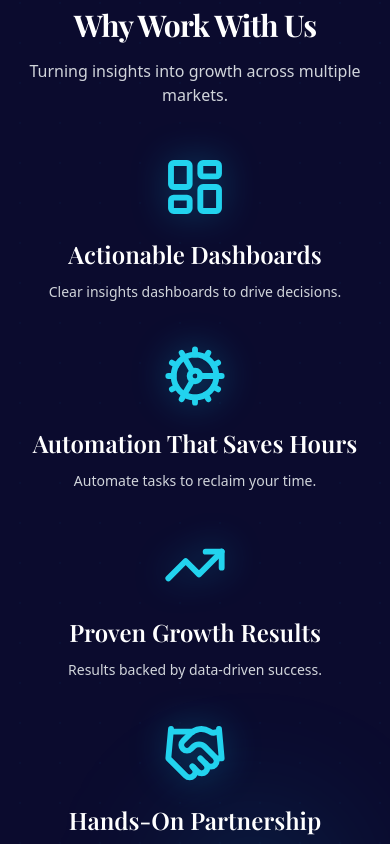
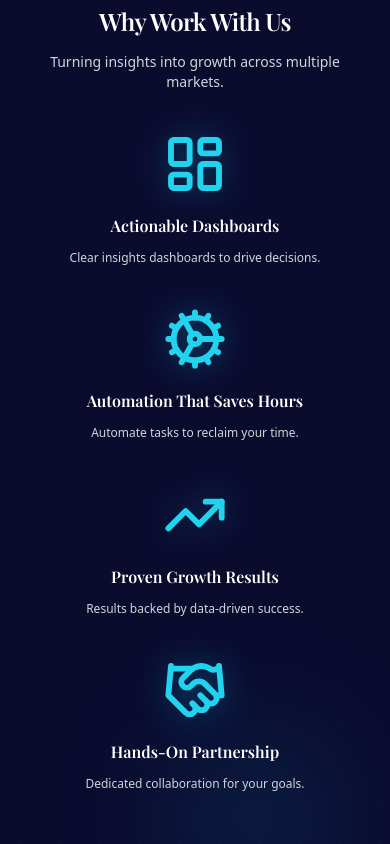
Before and after one commit to kartik-7877/statixgrowth-site, a Next.js app: page / in a window 390 px wide. Shown: the part 1300-2144 px from the top of the page. Built offline with nearby package versions, Linux system fonts and the light colour scheme.

Commit message:
Update WhyWorkWithUs section with optimized font sizes and spacing

```diff
--- a/components/WhyWorkWithUs.js
+++ b/components/WhyWorkWithUs.js
@@ -9,7 +9,7 @@ export default function WhyWorkWithUs() {
         py-16 sm:py-20 md:py-24
       "
     >
-      {/* subtle dotted bg like the hero */}
+      {/* dotted background like hero */}
       <div
         aria-hidden="true"
         className="
@@ -21,7 +21,7 @@ export default function WhyWorkWithUs() {
         "
       />
 
-      {/* soft spotlight/glow (not a rectangle) */}
+      {/* soft cyan glow */}
       <div
         aria-hidden="true"
         className="
@@ -33,135 +33,83 @@ export default function WhyWorkWithUs() {
       />
 
       <div className="relative z-10 max-w-7xl mx-auto px-5 sm:px-8">
-        {/* Heading */}
+        {/* Main Heading */}
         <h2
           className="
-            font-display text-white tracking-tight text-center
-            text-3xl sm:text-4xl md:text-5xl font-bold
+            font-display tracking-tight text-white mb-4
+            text-2xl sm:text-3xl md:text-5xl
+            font-semibold md:font-bold leading-[1.2] text-center
           "
         >
           Why Work With Us
         </h2>
 
-        {/* Subheading */}
+        {/* Section Subheading */}
         <p
           className="
-            font-sans text-gray-300 text-center
-            mt-4 sm:mt-5 md:mt-6
-            text-base sm:text-lg md:text-xl
+            font-sans mt-4 sm:mt-4 text-sm sm:text-base md:text-xl
+            text-gray-300 text-center mb-10 sm:mb-12 md:mb-14
           "
         >
           Turning insights into growth across multiple markets.
         </p>
 
-        {/* Items */}
+        {/* Features Grid */}
         <div
           className="
-            mt-12 md:mt-16
             grid grid-cols-1 sm:grid-cols-2 md:grid-cols-4
-            gap-10 md:gap-12
+            gap-10 sm:gap-12 md:gap-14
           "
         >
-          {/* Item 1 */}
+          {/* Item */}
           <div className="flex flex-col items-center text-center">
             <LayoutDashboard
-              className="
-                w-16 h-16 sm:w-16 sm:h-16
-                text-cyan-400
-                drop-shadow-[0_0_18px_rgba(0,200,255,0.35)]
-              "
+              className="w-16 h-16 text-cyan-400 drop-shadow-[0_0_18px_rgba(0,200,255,0.35)]"
               strokeWidth={2.2}
             />
-            <h3
-              className="
-                font-display text-white font-semibold
-                text-2xl sm:text-2xl md:text-3xl
-                mt-5 leading-tight
-              "
-            >
-              Actionable
-              <br className="hidden sm:block" />
-              {" "}Dashboards
+            <h3 className="font-display text-white font-semibold text-base sm:text-lg mt-5 leading-tight">
+              Actionable <br className="hidden sm:block" /> Dashboards
             </h3>
-            <p className="font-sans text-gray-300 mt-3 text-sm sm:text-base leading-relaxed">
+            <p className="font-sans text-gray-300 mt-3 text-xs sm:text-sm leading-relaxed">
               Clear insights dashboards to drive decisions.
             </p>
           </div>
 
-          {/* Item 2 */}
           <div className="flex flex-col items-center text-center">
             <Cog
-              className="
-                w-16 h-16 sm:w-16 sm:h-16
-                text-cyan-400
-                drop-shadow-[0_0_18px_rgba(0,200,255,0.35)]
-              "
+              className="w-16 h-16 text-cyan-400 drop-shadow-[0_0_18px_rgba(0,200,255,0.35)]"
               strokeWidth={2.2}
             />
-            <h3
-              className="
-                font-display text-white font-semibold
-                text-2xl sm:text-2xl md:text-3xl
-                mt-5 leading-tight
-              "
-            >
-              Automation
-              <br className="hidden sm:block" />
-              {" "}That Saves Hours
+            <h3 className="font-display text-white font-semibold text-base sm:text-lg mt-5 leading-tight">
+              Automation <br className="hidden sm:block" /> That Saves Hours
             </h3>
-            <p className="font-sans text-gray-300 mt-3 text-sm sm:text-base leading-relaxed">
+            <p className="font-sans text-gray-300 mt-3 text-xs sm:text-sm leading-relaxed">
               Automate tasks to reclaim your time.
             </p>
           </div>
 
-          {/* Item 3 */}
           <div className="flex flex-col items-center text-center">
             <TrendingUp
-              className="
-                w-16 h-16 sm:w-16 sm:h-16
-                text-cyan-400
-                drop-shadow-[0_0_18px_rgba(0,200,255,0.35)]
-              "
+              className="w-16 h-16 text-cyan-400 drop-shadow-[0_0_18px_rgba(0,200,255,0.35)]"
               strokeWidth={2.2}
             />
-            <h3
-              className="
-                font-display text-white font-semibold
-                text-2xl sm:text-2xl md:text-3xl
-                mt-5 leading-tight
-              "
-            >
-              Proven Growth
-              <br className="hidden sm:block" />
-              {" "}Results
+            <h3 className="font-display text-white font-semibold text-base sm:text-lg mt-5 leading-tight">
+              Proven Growth <br className="hidden sm:block" /> Results
             </h3>
-            <p className="font-sans text-gray-300 mt-3 text-sm sm:text-base leading-relaxed">
+            <p className="font-sans text-gray-300 mt-3 text-xs sm:text-sm leading-relaxed">
               Results backed by data-driven success.
             </p>
           </div>
 
-          {/* Item 4 */}
           <div className="flex flex-col items-center text-center">
             <Handshake
-              className="
-                w-16 h-16 sm:w-16 sm:h-16
-                text-cyan-400
-                drop-shadow-[0_0_18px_rgba(0,200,255,0.35)]
-              "
+              className="w-16 h-16 text-cyan-400 drop-shadow-[0_0_18px_rgba(0,200,255,0.35)]"
               strokeWidth={2.2}
             />
-            <h3
-              className="
-                font-display text-white font-semibold
-                text-2xl sm:text-2xl md:text-3xl
-                mt-5 leading-tight
-              "
-            >
-              Hands-On
-              <br className="hidden sm:block" />
-              {" "}Partnership
+            <h3 className="font-display text-white font-semibold text-base sm:text-lg mt-5 leading-tight">
+              Hands-On <br className="hidden sm:block" /> Partnership
             </h3>
-            <p className="font-sans text-gray-300 mt-3 text-sm sm:text-base leading-relaxed">
+            <p className="font-sans text-gray-300 mt-3 text-xs sm:text-sm leading-relaxed">
               Dedicated collaboration for your goals.
             </p>
           </div>
```
